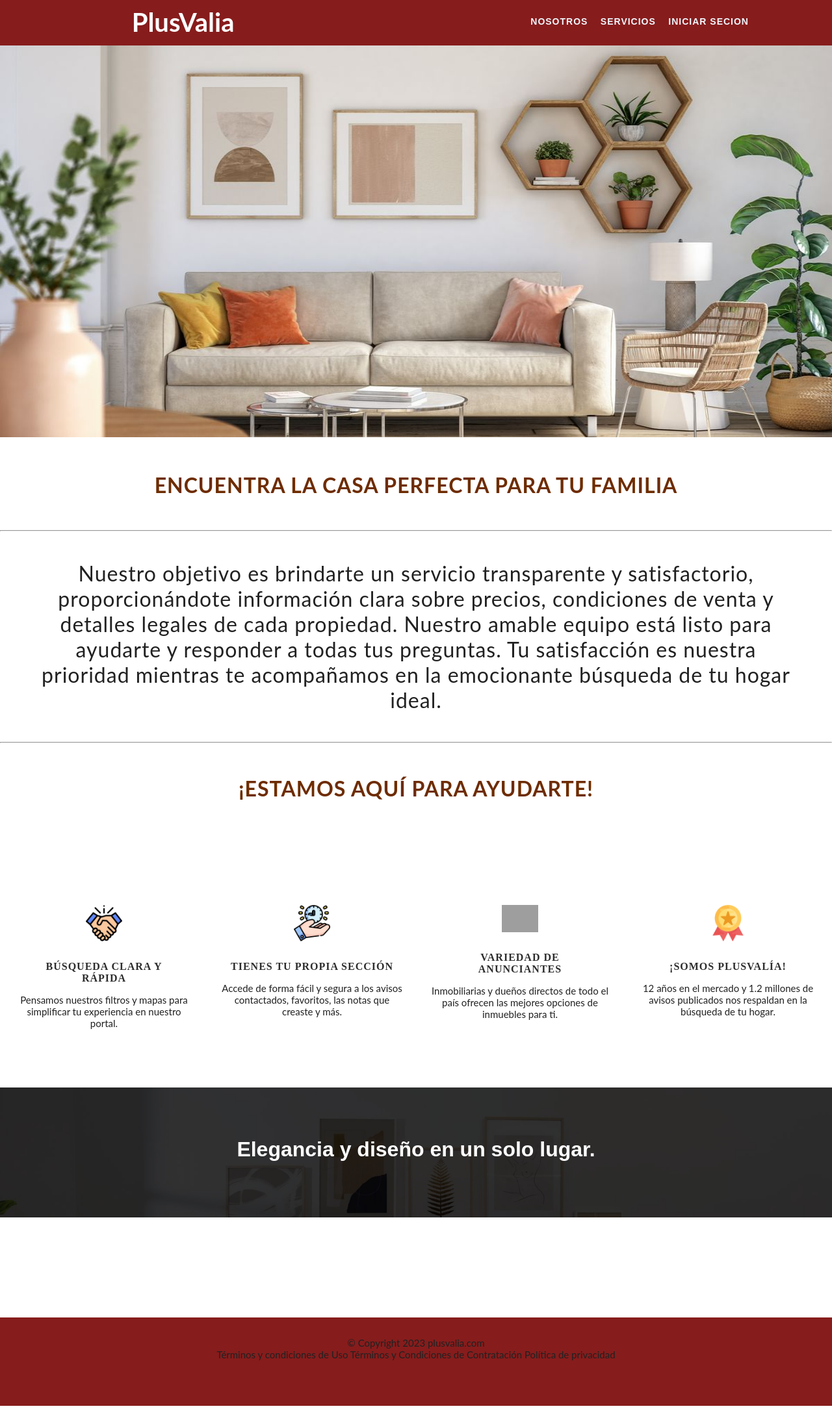
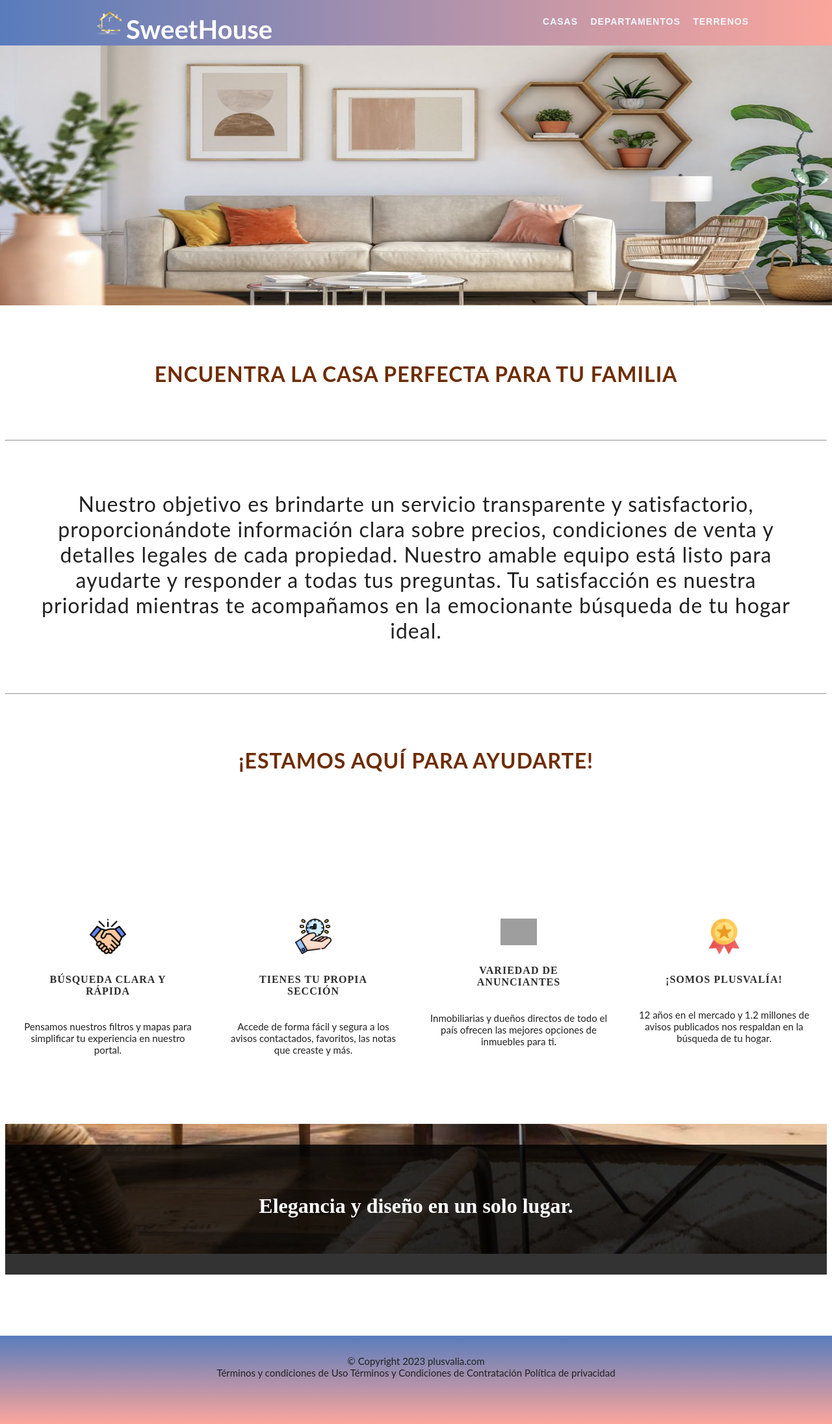
Before and after one commit to stevenpozo/Inmobiliaria_segundoParcialWEB, a PHP site: page / in a window 1280 px wide. Shown: the whole page at 65% size. Before the commit the page ends 2164 px from the top, so only its background shows below. Run offline with PHP 8.4, Linux system fonts and the light colour scheme; grey boxes are pictures that could not be loaded.

Commit message:
actualizado

```diff
--- a/5. Proyecto/css/estilo_Index.css
+++ b/5. Proyecto/css/estilo_Index.css
@@ -16,7 +16,8 @@ body {
 }
 header{
 	width: 100%;
-	background: #871C1C;
+	background: linear-gradient(to left, rgba(250, 128, 114,0.70), rgba(18,68,160,0.70) );
+	backdrop-filter: blur(10px); /*hacerlo borroso al background*/
 	height: 70px;
 }
 .ancho{				/*Es el ancho del menu principal */
@@ -177,7 +178,8 @@ p{
 
 .Pie{
 	width: 100%;
-	background: #871C1C;
+	background: linear-gradient(to top, rgba(250, 128, 114,0.70), rgba(18,68,160,0.70) );
+	backdrop-filter: blur(50px);
 	clear:both;
 	padding-top: 30px;
 	padding-left: 50px;
@@ -186,3 +188,35 @@ p{
 	text-align: left;
 	box-sizing: border-box;
 }
+
+/*iframe*/
+iframe{
+	background-color: rgba(255,255,255,1.00);
+	backdrop-filter: blur(2px);
+	position: relative;
+	width: 100%;
+	height: 100%;
+	border: 0px;
+}
+
+
+iframe::-webkit-scrollbar {
+  width: 2px;
+}
+
+iframe::-webkit-scrollbar-track {
+  background-color: rgba(24,185,227,0.50);
+}
+
+iframe::-webkit-scrollbar-thumb {
+  background-color: rgba(0, 0, 0, 0.5);
+}
+
+iframe::-webkit-scrollbar-thumb:hover {
+  background-color: rgba(0, 0, 0, 0.7);
+}
+
+
+#contenedor{
+	height: 800px;
+}
--- a/5. Proyecto/css/estilo_Terrenos.css
+++ b/5. Proyecto/css/estilo_Terrenos.css
@@ -71,7 +71,7 @@ li:hover{
 
 /*formato de imagenes*/
 .house-image {
-    width: 300px;
+    width: 400px;
     height: 350px;
     margin-right: 20px;
     border-radius: 20px;
--- a/5. Proyecto/css/estilo_EstadoCompra.css
+++ b/5. Proyecto/css/estilo_casas.css
@@ -71,7 +71,7 @@ li:hover{
 
 /*formato de imagenes*/
 .house-image {
-    width: 300px;
+    width: 400px;
     height: 350px;
     margin-right: 20px;
     border-radius: 20px;
--- /dev/null
+++ b/5. Proyecto/css/estilo_inicio.css
@@ -0,0 +1,111 @@
+@charset "utf-8";
+/* CSS Document */
+
+
+/*Cuerpo*/
+.contenedor{
+	width: 100%;
+	margin: auto;
+	margin-bottom: 70px;
+
+
+}
+.columnax4 {
+	width: 25%;
+	float: left;
+	padding: 20px 20px;
+	box-sizing: border-box;
+}
+.columnax4 img{
+	width: 20%;
+	height: 20%;
+	display:block;
+	margin:auto;
+}
+
+h1,h2,h4,h5, h6{
+	text-transform:uppercase;
+	color: #2D2D2D;
+	font-family: rale;
+	letter-spacing: 1px;
+}
+h4{
+	margin-top: 15px;
+	font-size: 16px;
+	text-align: center;
+	padding: 15px;
+}
+h5{
+	font-family: Lato,sans-serif;
+	line-height: 1.5;
+	font-weight: normal;
+	padding: 10px 0;
+	font-size: 12px;
+}
+p{
+	color:#212121;
+	font-family: Lato,sans-serif;
+	font-size: 15px;
+	text-align: center;
+	padding-bottom: 20px;
+}
+
+.banner{
+	background: url("../img/img/2.jpg");
+	float: left;
+	width: 100%;
+	height: 200px;
+	margin-top: 50px;
+	text-align: center;
+	background-repeat: no-repeat;
+	background-size: cover; /*Imagen al 100% del ancho*/
+	background-attachment: fixed; /*Posicion fija para la imagen*/
+}
+.banner h3{
+	background: rgba(0,0,0,.8);
+	color: #fff;
+	font-size: 32px;
+	height: 100%;
+	box-sizing: border-box;
+	padding-top: 6%;
+}
+
+.tabla{
+	width: 100%;
+	margin: auto;
+	text-align: center;
+	padding-top: 50px;
+}
+.tablax4{
+	float: left;
+	width: 25%;
+	margin-top: 20px;
+}
+.caja-precio{
+	border: 1px solid #5c6552;
+	background: #30353c;
+}
+
+
+/*Texto */
+.intro h3{
+	color: #6E2C00 ;
+	font-size: 32px;
+	font-family: Lato,sans-serif;
+	box-sizing: border-box;
+	letter-spacing: 1px;
+	text-transform: uppercase;
+	padding-bottom: 20px;
+	text-align: center;
+	padding: 50px;
+}
+.intro p{
+	color:#212121;
+	font-family: Lato,sans-serif;
+	font-size: 32px;
+	text-align: center;
+	padding-bottom: 20px;
+	box-sizing: border-box;
+	letter-spacing: 1px;
+	padding: 45px;
+}
--- /dev/null
+++ b/5. Proyecto/html/Inicio.html
@@ -0,0 +1,44 @@
+<!doctype html>
+<html>
+<head>
+<meta charset="utf-8">
+<title>Inicio</title>
+	<link href="../css/estilo_inicio.css" type="text/css" rel="stylesheet">
+	<meta name="viewport" content="width=device-width, initial-scale=1.0">
+</head>
+<div class="intro">
+		<h3>Encuentra la casa perfecta para tu familia</h3><hr><p>Nuestro objetivo es brindarte un servicio transparente y satisfactorio, proporcionándote información clara sobre precios, condiciones de venta y detalles legales de cada propiedad. Nuestro amable equipo está listo para ayudarte y responder a todas tus preguntas. Tu satisfacción es nuestra prioridad mientras te acompañamos en la emocionante búsqueda de tu hogar ideal.<hr><h3>¡estamos aquí para ayudarte!</h3></p>
+		</div>
+
+	<div class="contenedor">
+		<div class="columnax4">
+			<img src="../img/img/apreton-de-manos.png" alt="">
+			<h4>Búsqueda clara y rápida</h4>
+			<p> Pensamos nuestros filtros y mapas para simplificar tu experiencia en nuestro portal.</p>
+		</div>
+		<div class="columnax4">
+			<img src="../img/img/gestion-del-tiempo.png" alt="">
+			<h4>Tienes tu propia sección</h4>
+			<p> Accede de forma fácil y segura a los avisos contactados, favoritos, las notas que creaste y más.</p>
+		</div>
+		<div class="columnax4">
+			<img src="../img/img/prestamo.png" alt="">
+			<h4>Variedad de anunciantes</h4>
+			<p>Inmobiliarias y dueños directos de todo el país ofrecen las mejores opciones de inmuebles para ti.</p>
+		</div>
+		<div class="columnax4">
+			<img src="../img/img/medalla.png" alt="">
+			<h4>¡Somos Plusvalía!</h4>
+			<p>12 años en el mercado y 1.2 millones de avisos publicados nos respaldan en la búsqueda de tu hogar.</p>
+		</div>
+
+	</div>
+	<div class="banner">
+		<h3>Elegancia y diseño en un solo lugar.</h3>
+	</div>
+	<div class="video" align="center">
+		<iframe width="50%" height="50%" src="https://www.youtube.com/embed/uXOuc_OZt9E?controls=0" title="YouTube video player" frameborder="0" allow="accelerometer; autoplay; clipboard-write; encrypted-media; gyroscope; picture-in-picture; web-share" allowfullscreen></iframe>
+	</div>
+<body>
+</body>
+</html>
--- a/5. Proyecto/html/terrenos.html
+++ b/5. Proyecto/html/terrenos.html
@@ -2,7 +2,7 @@
 <html>
 <head>
 <meta charset="utf-8">
-<title>Comprar</title>
+<title>Terrenos</title>
 	<link href="../css/estilo_Terrenos.css" type="text/css" rel="stylesheet">
 	<meta name="viewport" content="width=device-width, initial-scale=1.0">
 </head>
--- a/5. Proyecto/index.html
+++ b/5. Proyecto/index.html
@@ -6,19 +6,27 @@
 	<link href="css/estilo_Index.css" type="text/css" rel="stylesheet">
 	<meta name="viewport" content="width=device-width, initial-scale=1.0">
 
+	<!-- Hay que ver si vale usar-->
+	<script>
+		function resizeIframe() {
+			var iframe = document.getElementById("myIframe");
+			iframe.style.height = iframe.contentWindow.document.body.scrollHeight + 'px';
+		}
+	</script>
+	<!-- -->
 </head>
-<body>
-		<header>
+<body onload="resizeIframe()">
+	<header>
 		<div class="ancho">
 			<div class="logo">
-				<p><a href="index.html">PlusValia</a></p>
+				<p><a href="index.html"><img src="img/img/logo.png" width="50px" height="50px" alt=""/>SweetHouse</a></p>
 			</div>
 			<nav>
 				<ul>
 					<li><a href="#"></a></li>
-					<li><a href="#">Nosotros</a></li>
-					<li><a href="#">Servicios</a></li>
-					<li><a href="#">Iniciar Secion</a></li>
+					<li><a href="html/Casas.html" target="iframe_cont">Casas</a></li>
+					<li><a href="html/Departamentos.html" target="iframe_cont">Departamentos</a></li>
+					<li><a href="html/terrenos.html" target="iframe_cont">Terrenos</a></li>
 				</ul>
 			</nav>
 		</div>
@@ -26,45 +34,20 @@
 
 	<div id="principal">
 		<div id="cuerpo 1">
-        <img src="img/1.jpg" width="100%" height="603" alt=""/></div>
-
-	<div class="intro">
-		<h3>Encuentra la casa perfecta para tu familia</h3><hr><p>Nuestro objetivo es brindarte un servicio transparente y satisfactorio, proporcionándote información clara sobre precios, condiciones de venta y detalles legales de cada propiedad. Nuestro amable equipo está listo para ayudarte y responder a todas tus preguntas. Tu satisfacción es nuestra prioridad mientras te acompañamos en la emocionante búsqueda de tu hogar ideal.<hr><h3>¡estamos aquí para ayudarte!</h3></p>
+			<img src="img/img/1.jpg" width="100%" height="400px" alt=""/>
 		</div>
 	</div>
 
-	<div class="contenedor">
-		<div class="columnax4">
-			<img src="img/apreton-de-manos.png" alt="">
-			<h4>Búsqueda clara y rápida</h4>
-			<p> Pensamos nuestros filtros y mapas para simplificar tu experiencia en nuestro portal.</p>
-		</div>
-		<div class="columnax4">
-			<img src="img/gestion-del-tiempo.png" alt="">
-			<h4>Tienes tu propia sección</h4>
-			<p> Accede de forma fácil y segura a los avisos contactados, favoritos, las notas que creaste y más.</p>
-		</div>
-		<div class="columnax4">
-			<img src="img/prestamo.png" alt="">
-			<h4>Variedad de anunciantes</h4>
-			<p>Inmobiliarias y dueños directos de todo el país ofrecen las mejores opciones de inmuebles para ti.</p>
-		</div>
-		<div class="columnax4">
-			<img src="img/medalla.png" alt="">
-			<h4>¡Somos Plusvalía!</h4>
-			<p>12 años en el mercado y 1.2 millones de avisos publicados nos respaldan en la búsqueda de tu hogar.</p>
-		</div>
+	<iframe id="myIframe" name="iframe_cont" src="html/Inicio.html"></iframe>
 
-	</div>
-	<div class="banner">
-		<h3>Elegancia y diseño en un solo lugar.</h3>
-	</div>
-	<div class="video" align="center">
-		<iframe width="50%" height="50%" src="https://www.youtube.com/embed/uXOuc_OZt9E?controls=0" title="YouTube video player" frameborder="0" allow="accelerometer; autoplay; clipboard-write; encrypted-media; gyroscope; picture-in-picture; web-share" allowfullscreen></iframe>
-	</div>
 	<div class="Pie">
-		<p>© Copyright 2023 plusvalia.com <br>Términos y condiciones de Uso Términos y Condiciones de Contratación Política de privacidad </p>
+		<p>© Copyright 2023 plusvalia.com
+			<br>Términos y condiciones de Uso Términos y Condiciones de Contratación Política de privacidad
+		</p>
 	</div>
 
+	<script>
+		window.addEventListener('resize', resizeIframe);
+	</script>
 </body>
 </html>
```
Also changed, not shown: 5. Proyecto/html/Casas.html (renamed from 5. Proyecto/html/Habitaciones_Compra.html, +116 -111 lines), 5. Proyecto/html/Departamentos.html (renamed from 5. Proyecto/html/Estado_Compra.html, +65 -70 lines), 5. Proyecto/html/nada.html (added, +29 -0 lines), 5. Proyecto/css/estilo_departamentos.css (renamed from 5. Proyecto/css/estilo_HabitacionesCompra .css), 5. Proyecto/img/img/logo.png (added).
